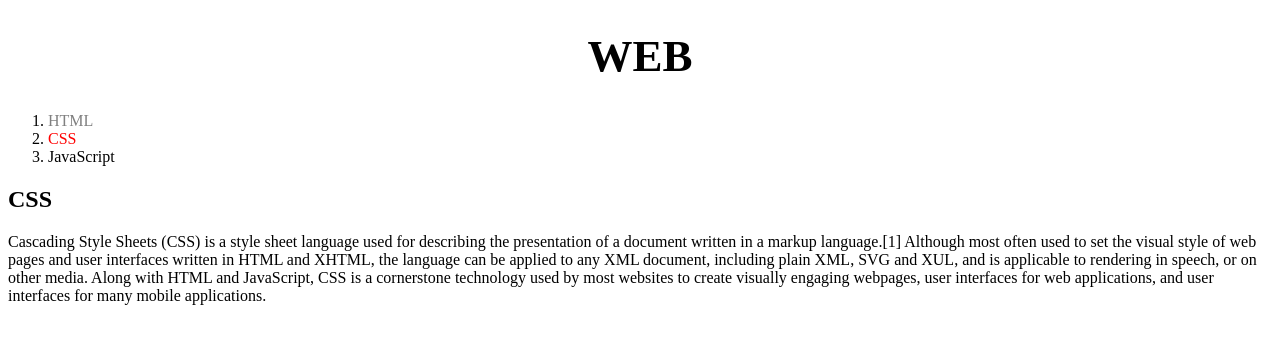
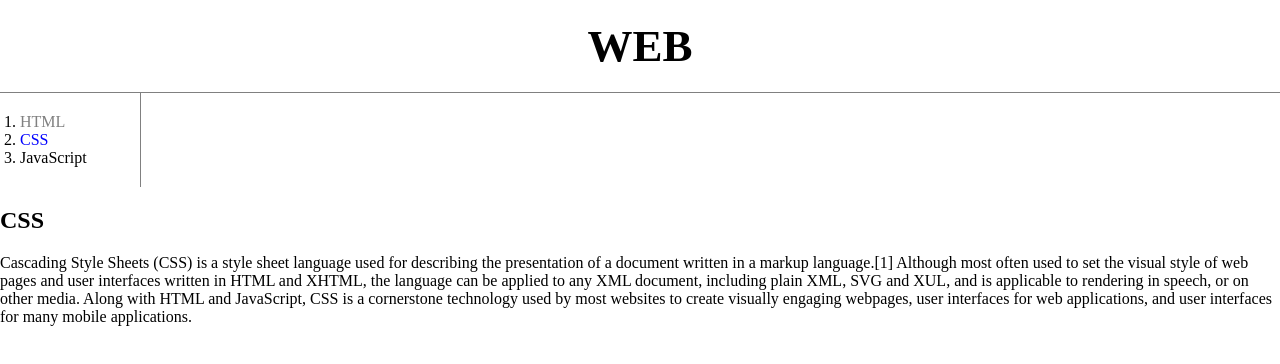
Before and after one commit to tmrwu/FE, a plain HTML site: page 2.html in a window 1280 px wide. Drawn offline with Linux system fonts and the light colour scheme.

Commit message:
Update 2.html

```diff
--- a/2.html
+++ b/2.html
@@ -4,8 +4,11 @@
   <title>WEB - CSS</title>
   <meta charset="utf-8">
   <style>
+    body{
+      margin:0;
+    }
     #active {
-      color:red;
+      color:blue;
     }
     .saw {
       color:gray;
@@ -17,6 +20,15 @@
     h1 {
       font-size:45px;
       text-align: center;
+      border-bottom:1px solid gray;
+      margin:0;
+      padding:20px;
+    }
+    ol{
+      border-right:1px solid gray;
+      width:100px;
+      margin:0;
+      padding:20px;
     }
   </style>
 </head>
```
